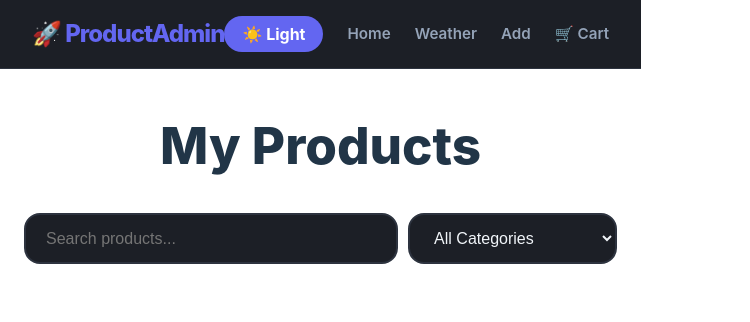
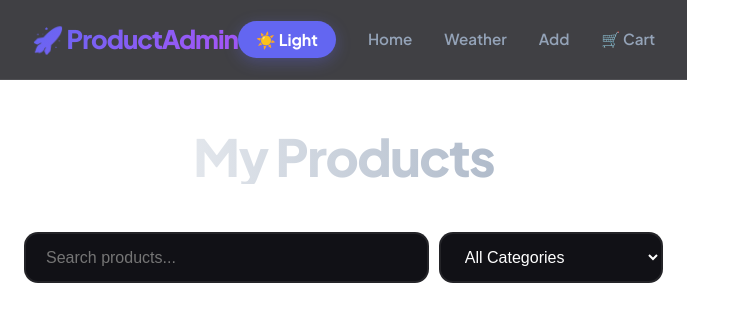
Before and after one commit to harshalbhurse2005/product-management-app, a React (Vite) app: page / in a window 1280 px wide. Shown: the top 322 px of the page, without its empty margins (0-750 px from the left). Built offline with nearby package versions, Linux system fonts and the light colour scheme.

Commit message:
Fixed Navbar and Premium UI

```diff
--- a/src/App.css
+++ b/src/App.css
@@ -1,78 +1,96 @@
-/* --- 1. PREMIUM VARIABLES --- */
+/* --- 1. PREMIUM DESIGN SYSTEM --- */
+@import url('https://fonts.googleapis.com/css2?family=Plus+Jakarta+Sans:wght@400;600;700;800&display=swap');
+
 :root {
   --primary: #6366f1;
-  --primary-hover: #4f46e5;
-  --bg-dark: #0f1115;      /* Richer Dark */
-  --card-dark: #1c1f26;    /* Soft Surface */
-  --text-dark: #f1f5f9;
-  --radius: 16px;          /* Softer corners */
-  --shadow: 0 10px 25px -5px rgba(0, 0, 0, 0.3);
+  --primary-glow: rgba(99, 102, 241, 0.3);
+  --danger: #ef4444;
+  --radius: 14px;
+  --transition: all 0.4s cubic-bezier(0.23, 1, 0.32, 1);
+  --accent-gradient: linear-gradient(135deg, #6366f1 0%, #a855f7 100%);
 }
 
+/* THEME DEFINITIONS */
 .dark-theme {
-  --bg-body: var(--bg-dark);
-  --bg-surface: var(--card-dark);
-  --text-main: var(--text-dark);
+  --bg-body: #050507;
+  --bg-surface: #111116;
+  --bg-card: #1c1c24;
+  --text-main: #ffffff;
   --text-muted: #94a3b8;
-  --border-color: #2d333f;
+  --border: rgba(255, 255, 255, 0.08);
+  --nav-bg: rgba(17, 17, 22, 0.8);
 }
 
 .light-theme {
   --bg-body: #f8fafc;
   --bg-surface: #ffffff;
+  --bg-card: #ffffff;
   --text-main: #0f172a;
   --text-muted: #64748b;
-  --border-color: #e2e8f0;
+  --border: rgba(0, 0, 0, 0.06);
+  --nav-bg: rgba(255, 255, 255, 0.8);
 }
 
 /* --- 2. GLOBAL RESET --- */
 * {
-  box-sizing: border-box;
   margin: 0;
   padding: 0;
+  box-sizing: border-box;
+}
+
+html, body {
+  width: 100%;
+  overflow-x: hidden; /* Fixes that right-side vertical line glitch */
+  position: relative;
 }
 
 body {
   background-color: var(--bg-body);
   color: var(--text-main);
-  font-family: 'Inter', -apple-system, sans-serif;
-  transition: all 0.3s ease;
-  min-height: 100vh;
+  font-family: 'Plus Jakarta Sans', sans-serif;
+  line-height: 1.6;
+  -webkit-font-smoothing: antialiased;
+  transition: background-color 0.3s ease;
 }
 
-/* --- 3. NAVBAR (Centering & Glass Effect) --- */
+/* --- 3. PREMIUM FIXED GLASS NAVBAR (From Code 1) --- */
 .navbar {
-  background: var(--bg-surface);
-  border-bottom: 1px solid var(--border-color);
+  height: 80px;
+  background: var(--nav-bg);
+  backdrop-filter: blur(15px);
+  -webkit-backdrop-filter: blur(15px);
+  border-bottom: 1px solid var(--border);
   position: sticky;
   top: 0;
-  z-index: 100;
-  backdrop-filter: blur(10px); /* Modern look */
-  width: 100%;
+  z-index: 1000;
+  display: flex;
+  align-items: center;
 }
 
-/* Navbar ke andar ka content center karne ke liye */
 .nav-container {
+  width: 100%;
   max-width: 1200px;
   margin: 0 auto;
+  padding: 0 2rem;
   display: flex;
   justify-content: space-between;
   align-items: center;
-  padding: 1rem 2rem;
 }
 
 .nav-logo a {
   font-weight: 800;
-  font-size: 1.5rem;
-  color: var(--primary);
+  font-size: 1.6rem;
   text-decoration: none;
+  background: var(--accent-gradient);
+  -webkit-background-clip: text;
+  -webkit-text-fill-color: transparent;
   letter-spacing: -1px;
 }
 
 .nav-links {
   display: flex;
   align-items: center;
-  gap: 24px;
+  gap: 2rem;
 }
 
 .nav-links a {
@@ -80,126 +98,169 @@ body {
   color: var(--text-muted);
   font-weight: 600;
   font-size: 0.95rem;
-  transition: color 0.2s;
+  transition: var(--transition);
 }
 
 .nav-links a:hover {
   color: var(--primary);
 }
 
-/* --- 4. MAIN CONTAINER (Perfect Centering) --- */
-.container {
-  max-width: 1100px;
-  margin: 0 auto;       /* Horizontal Centering */
-  padding: 3rem 1.5rem;
-}
-
-h1 {
-  font-size: 2.2rem;
-  font-weight: 800;
-  margin-bottom: 2.5rem;
-  text-align: center;   /* Header Centering */
-}
-
-/* --- 5. SEARCH & INPUTS --- */
-.search-container {
-  display: flex;
-  justify-content: center; /* Center the search bar */
-  gap: 12px;
-  margin-bottom: 3rem;
-}
-
-.search-input {
-  width: 100%;
-  max-width: 600px;
-  background: var(--bg-surface);
-  border: 2px solid var(--border-color);
-  border-radius: var(--radius);
-  padding: 14px 20px;
-  color: var(--text-main);
-  font-size: 1rem;
-  outline: none;
-}
-
-.search-input:focus {
-  border-color: var(--primary);
-}
-
-/* --- 6. PRODUCT GRID & CARDS --- */
-.product-grid {
-  display: grid;
-  grid-template-columns: repeat(auto-fill, minmax(300px, 1fr));
-  gap: 25px;
-}
-
-.product-card {
-  background: var(--bg-surface);
-  padding: 1.5rem;
-  border-radius: var(--radius);
-  border: 1px solid var(--border-color);
-  box-shadow: var(--shadow);
-  transition: transform 0.3s ease, border-color 0.3s ease;
-}
-
-.product-card:hover {
-  transform: translateY(-8px);
-  border-color: var(--primary);
-}
-
-/* --- 7. BUTTONS --- */
+/* Theme Toggle Button (Updated Hybrid) */
 .theme-toggle-btn {
   background: var(--primary);
   color: white;
   border: none;
   padding: 8px 18px;
   border-radius: 50px;
+  font-weight: 700;
   cursor: pointer;
-  font-weight: 700;
+  transition: var(--transition);
+  box-shadow: 0 4px 15px var(--primary-glow);
 }
 
+.theme-toggle-btn:hover {
+  transform: scale(1.05);
+  box-shadow: 0 6px 20px var(--primary-glow);
+}
+
+/* --- 4. LAYOUT --- */
+.container {
+  max-width: 1200px;
+  margin: 0 auto;
+  padding: 3rem 1.5rem;
+}
+
+h1 {
+  font-size: 2.8rem;
+  font-weight: 800;
+  text-align: center;
+  margin-bottom: 3rem;
+  letter-spacing: -1.5px;
+  background: linear-gradient(to right, var(--text-main), var(--text-muted));
+  -webkit-background-clip: text;
+  -webkit-text-fill-color: transparent;
+}
+
+/* --- 5. SEARCH & INPUTS (Sleek Professional) --- */
+.search-input, .product-form input {
+  width: 100%;
+  background: var(--bg-surface);
+  border: 2px solid var(--border);
+  border-radius: var(--radius);
+  padding: 14px 20px;
+  color: var(--text-main);
+  font-size: 1rem;
+  transition: var(--transition);
+  margin-bottom: 1rem;
+}
+
+.search-input:focus, .product-form input:focus {
+  outline: none;
+  border-color: var(--primary);
+  box-shadow: 0 0 0 4px var(--primary-glow);
+  background: var(--bg-card);
+}
+
+/* --- 6. PRODUCT GRID & CARDS (Elevated) --- */
+.product-grid {
+  display: grid;
+  grid-template-columns: repeat(auto-fill, minmax(300px, 1fr));
+  gap: 2rem;
+}
+
+.product-card {
+  background: var(--bg-card);
+  border: 1px solid var(--border);
+  border-radius: var(--radius);
+  padding: 2rem;
+  display: flex;
+  flex-direction: column;
+  transition: var(--transition);
+  box-shadow: 0 10px 30px rgba(0,0,0,0.1);
+}
+
+.product-card:hover {
+  transform: translateY(-10px) scale(1.02);
+  border-color: var(--primary);
+  box-shadow: 0 20px 40px rgba(0,0,0,0.3);
+}
+
+/* --- 7. BUTTONS (Hybrid Professional) --- */
 .card-buttons {
   display: flex;
   gap: 12px;
-  margin-top: 20px;
+  margin-top: 2rem;
 }
 
 .edit-btn, .delete-btn {
   padding: 12px;
   border-radius: 10px;
-  border: none;
   font-weight: 700;
   cursor: pointer;
   flex: 1;
   text-align: center;
   text-decoration: none;
+  transition: var(--transition);
 }
 
-.edit-btn { background: var(--primary); color: white; }
-.delete-btn { background: rgba(239, 68, 68, 0.1); color: var(--danger); border: 1px solid var(--danger); }
-
-/* --- 8. MOBILE RESPONSIVE (Fix) --- */
-@media (max-width: 768px) {
-  .nav-container {
-    flex-direction: column;
-    gap: 15px;
-    padding: 1rem;
+.edit-btn {
+  background: var(--accent-gradient);
+  color: white;
+  border: none;
 }
 
-  .nav-links {
-    gap: 12px;
-    flex-wrap: wrap;
-    justify-content: center;
+.delete-btn {
+  background: transparent;
+  color: var(--danger);
+  border: 1.5px solid var(--danger);
 }
 
-  .container {
-    padding: 2rem 1rem;
+.delete-btn:hover {
+  background: var(--danger);
+  color: white;
 }
 
-  .search-container {
-    flex-direction: column;
+.qty-btn {
+  width: 32px;
+  height: 32px;
+  border-radius: 50%;
+  border: none;
+  background: var(--border);
+  color: var(--text-main);
+  cursor: pointer;
+  display: flex;
+  align-items: center;
+  justify-content: center;
+  transition: 0.2s;
 }
 
-  .product-grid {
-    grid-template-columns: 1fr;
+.qty-btn:hover { background: var(--primary); color: white; }
+
+/* --- 8. CART & BADGE (Advanced) --- */
+.nav-cart {
+  position: relative;
+  font-weight: 700;
 }
+
+.cart-badge {
+  position: absolute;
+  top: -10px;
+  right: -15px;
+  background: var(--danger);
+  color: white;
+  font-size: 0.75rem;
+  padding: 2px 8px;
+  border-radius: 20px;
+  border: 2px solid var(--bg-surface);
+  box-shadow: 0 4px 10px rgba(239, 68, 68, 0.4);
 }
+
+/* --- 9. MOBILE OPTIMIZATION --- */
+@media (max-width: 768px) {
+  .navbar { height: auto; padding: 1.5rem 0; }
+  .nav-container { flex-direction: column; gap: 1rem; }
+  .nav-links { gap: 1rem; font-size: 0.8rem; }
+  .product-grid { grid-template-columns: 1fr; }
+  .container { padding: 2rem 1rem; }
+  h1 { font-size: 2.2rem; }
+}
```
Lines whose indentation alone changed are shown as unchanged.
